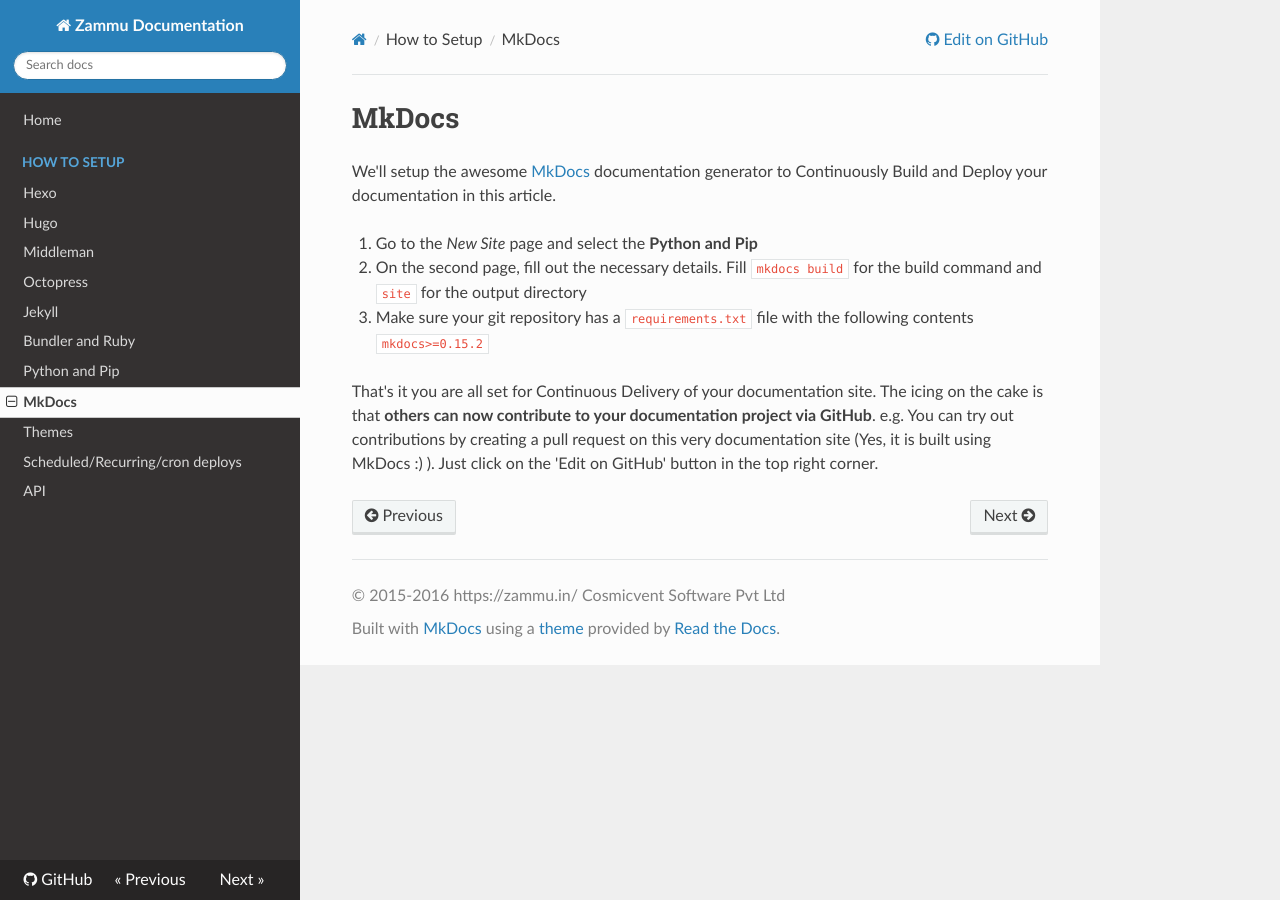
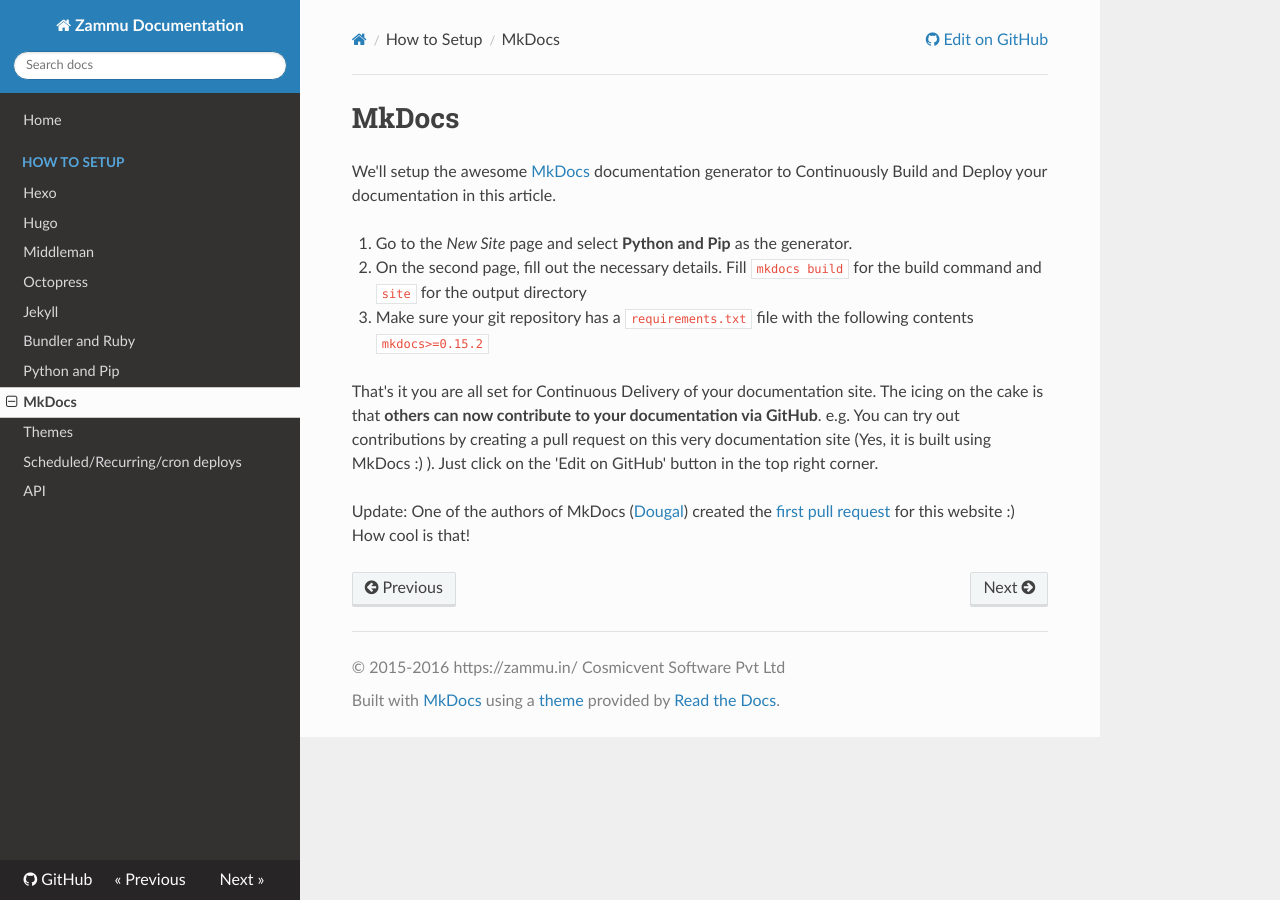
Before and after one commit to zammu/docs.zammu.in, an MkDocs documentation site: the page built from docs/mkdocs.md, in a window 1280 px wide. Built offline with MkDocs 1.6.1, drawn with Linux system fonts in a browser that asks for light colours; nearby versions of some CDN libraries; old or Windows-style settings are respelled for this version of MkDocs.

Commit message:
fix grammar and add update

````diff
--- a/docs/mkdocs.md
+++ b/docs/mkdocs.md
@@ -3,12 +3,14 @@
 We'll setup the awesome [MkDocs](http://www.mkdocs.org) documentation generator to Continuously Build and Deploy your documentation in this article.
 
 
- 1. Go to the *New Site* page and select the **Python and Pip**
+ 1. Go to the *New Site* page and select **Python and Pip** as the generator.
  2. On the second page, fill out the necessary details. Fill `mkdocs build` for the build command and `site` for the output directory
  3. Make sure your git repository has a `requirements.txt` file with the following contents
         ```
         mkdocs>=0.15.2
         ```
 
-That's it you are all set for Continuous Delivery of your documentation site. The icing on the cake is that **others can now contribute to your documentation project via GitHub**.
+That's it you are all set for Continuous Delivery of your documentation site. The icing on the cake is that **others can now contribute to your documentation via GitHub**.
 e.g. You can try out contributions by creating a pull request on this very documentation site (Yes, it is built using MkDocs :) ). Just click on the 'Edit on GitHub' button in the top right corner.
+
+Update: One of the authors of MkDocs ([Dougal](https://github.com/d0ugal)) created the [first pull request](https://github.com/zammu/docs.zammu.in/pull/1) for this website :) How cool is that!
````
